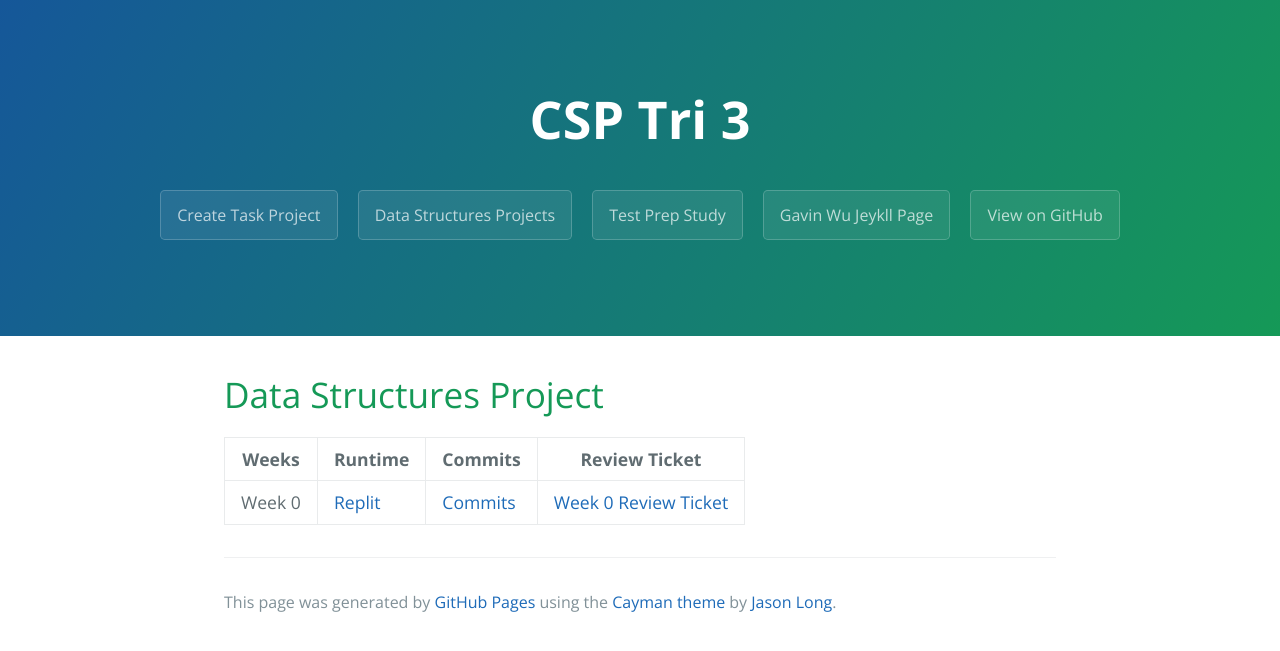
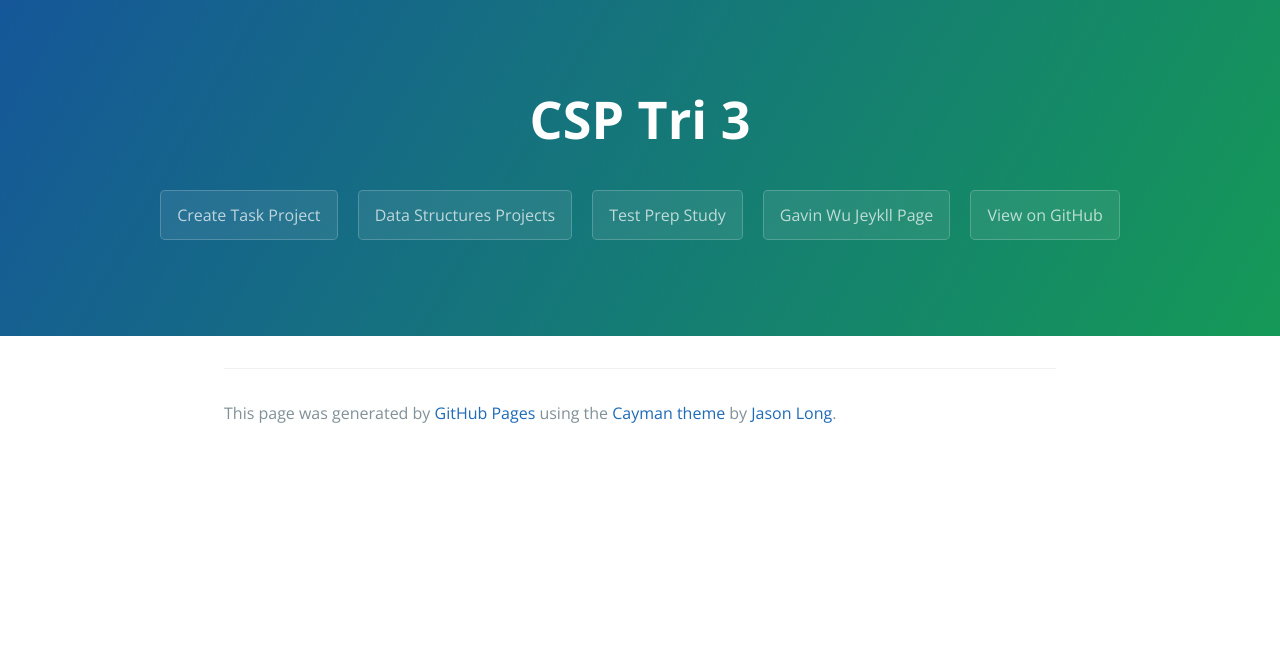
Before and after one commit to GavinYWu/Gavin, a Jekyll site: the page built from Data-Structures-Projects.md, in a window 1280 px wide. Shown: the top 651 px of the page. Built offline with Jekyll 4.4.1, drawn with Linux system fonts in a browser that asks for light colours.

Commit message:
Update Data-Structures-Projects.md

```diff
--- a/Data-Structures-Projects.md
+++ b/Data-Structures-Projects.md
@@ -3,9 +3,3 @@ title: Data Structures Projects
 layout: template
 filename: Data-Structures-Projects
 ---
-
-# Data Structures Project
-
-|Weeks|Runtime|Commits|Review Ticket|
-| - | - | - | - |
-|Week 0|[Replit](https://replit.com/@GavinWu3/Gavin-2#)|[Commits](https://github.com/GavinYWu/Gavin/commit/5fc9f83a8cee293628527f0fdbd1cd8c49cc93ee)|[Week 0 Review Ticket](https://github.com/GavinYWu/Gavin/issues/1)|
```
